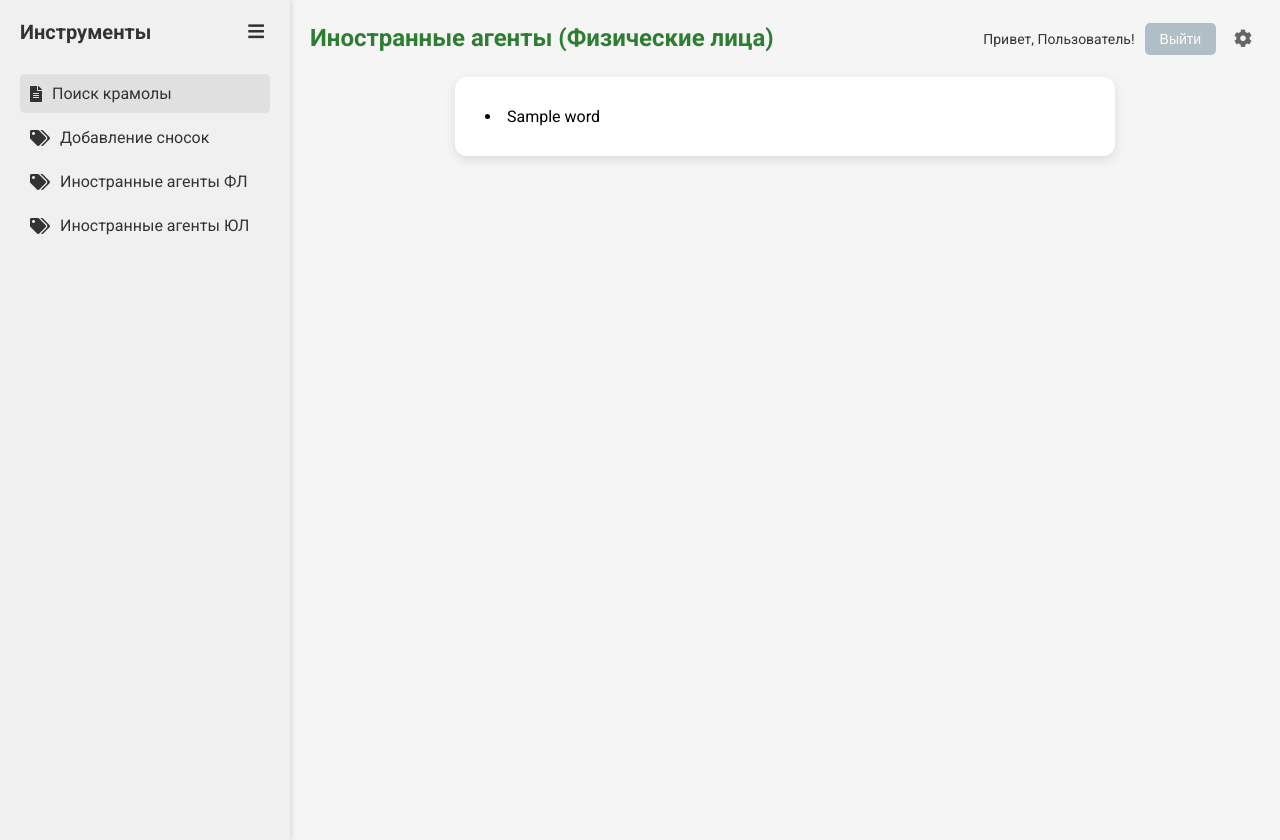
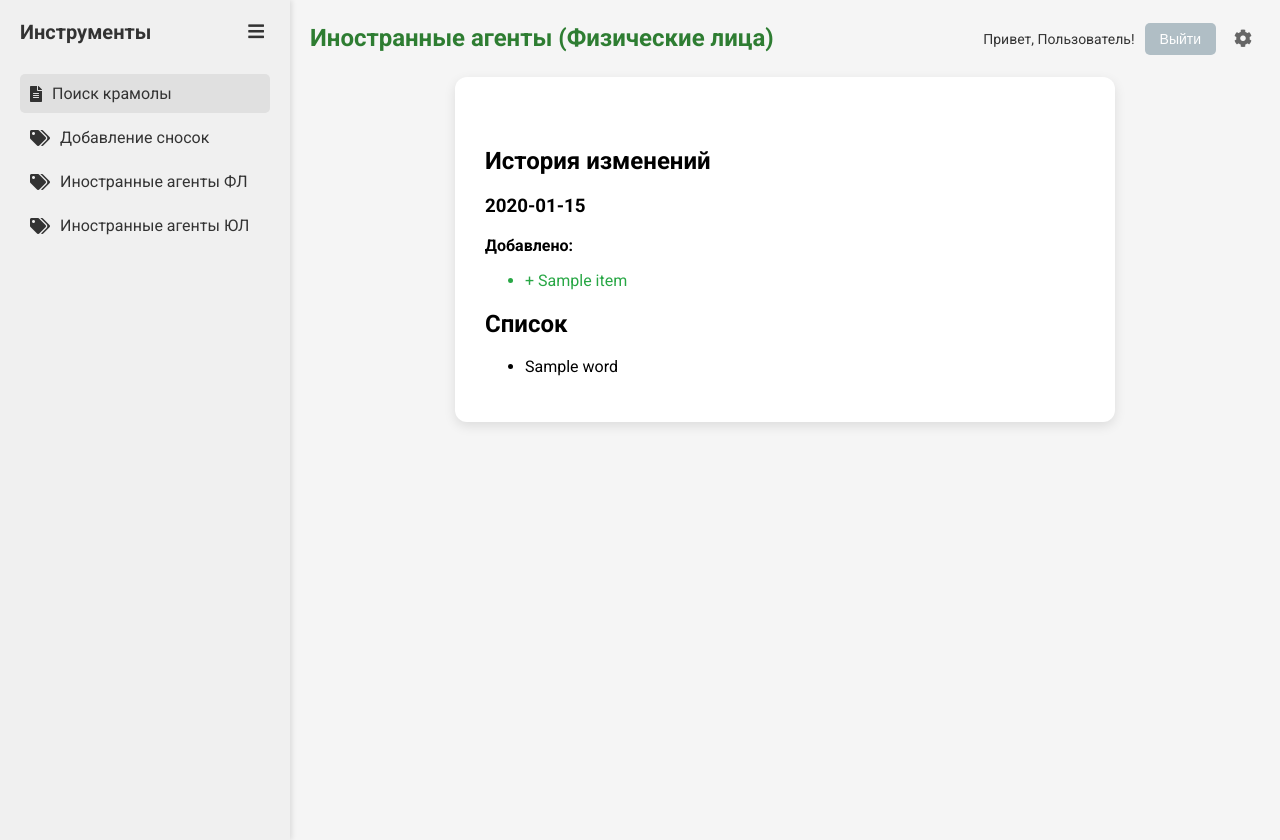
Before and after one commit to t3946/kramola, a Flask app: template templates/foreign-agents/fl.html in a window 1280 px wide. Run offline with Flask 3, Linux system fonts and the light colour scheme; the template is opened without the code that fills it: most values are stand-ins (such as "Sample title", 1, 10 or a date in 2020); parts of the project's set-up code (start-up, migrations or seed data) failed here and were passed over.

Commit message:
print change logs

```diff
--- /dev/null
+++ b/templates/foreign-agents/_changes.html
@@ -0,0 +1,30 @@
+{% if changes %}
+<div class="changes-section" style="margin-top: 40px;">
+    <h2>История изменений</h2>
+    {% for date_str, change_data in changes.items() %}
+        <h3>{{ date_str }}</h3>
+        <div class="changes-list">
+            {% if change_data.added %}
+            <div class="added-items">
+                <strong>Добавлено:</strong>
+                <ul>
+                    {% for item in change_data.added %}
+                        <li style="color: #28a745;">+ {{ item }}</li>
+                    {% endfor %}
+                </ul>
+            </div>
+            {% endif %}
+            {% if change_data.deleted %}
+            <div class="deleted-items">
+                <strong>Удалено:</strong>
+                <ul>
+                    {% for item in change_data.deleted %}
+                        <li style="color: #dc3545;">- {{ item }}</li>
+                    {% endfor %}
+                </ul>
+            </div>
+            {% endif %}
+        </div>
+    {% endfor %}
+</div>
+{% endif %}
--- a/templates/foreign-agents/fl.html
+++ b/templates/foreign-agents/fl.html
@@ -5,9 +5,14 @@
 
 {% block content %}
 <div class="container">
-    {% for word in words %}
-        <li>{{ word }}</li>
-    {% endfor %}
+    {% include 'foreign-agents/_changes.html' %}
+
+    <h2>Список</h2>
+    <ul>
+        {% for word in words %}
+            <li>{{ word }}</li>
+        {% endfor %}
+    </ul>
 </div>
 
 {% endblock %}
```
Also changed, not shown: blueprints/foreign_agents/routes.py (+8 -2 lines), templates/foreign-agents/ul.html (+8 -3 lines).
